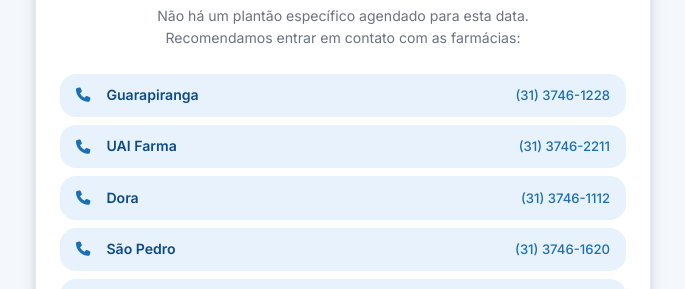
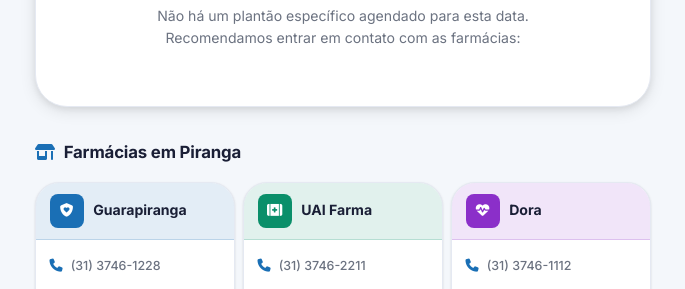
Before and after one commit to igoraujo/plantaofarmacias.com, a plain HTML site: page index.html in a window 1280 px wide. Shown: the part 498-787 px from the top of the page, without its empty margins (297-982 px from the left). Drawn offline with Linux system fonts and the light colour scheme.

Commit message:
refactor: Ajustando metodos javascrit, adicionando formatacao em numero do whatsapp e trocando componente de posicao para melhor visualizacao em tela.

```diff
--- a/index.html
+++ b/index.html
@@ -81,6 +81,17 @@
       </div>
     </section>
 
+    <!-- LISTA DE FARMÁCIAS -->
+    <section class="pharmacies-section" id="pharmacies-section">
+      <h2 class="section-title">
+        <i class="fa-solid fa-store-alt"></i>
+        Farmácias em Piranga
+      </h2>
+      <div class="pharmacies-grid" id="pharmacies-grid">
+        <!-- Injetado via JS -->
+      </div>
+    </section>
+
     <!-- PRÓXIMOS PLANTÕES -->
     <section class="upcoming-section" id="upcoming-section">
       <h2 class="section-title">
@@ -92,16 +103,7 @@
       </div>
     </section>
 
-    <!-- LISTA DE FARMÁCIAS -->
-    <section class="pharmacies-section" id="pharmacies-section">
-      <h2 class="section-title">
-        <i class="fa-solid fa-store-alt"></i>
-        Farmácias em Piranga
-      </h2>
-      <div class="pharmacies-grid" id="pharmacies-grid">
-        <!-- Injetado via JS -->
-      </div>
-    </section>
+
 
   </main>
 
@@ -113,6 +115,7 @@
         Em caso de emergência, ligue para o <a href="tel:192"><strong>SAMU 192</strong></a>
       </p>
       <p class="footer-credits">Plantão de Farmácias · Piranga, MG</p>
+      <p class="footer-credits">Powered by · <a href="https://www.linkedin.com/in/igoraujo/" target="_blank" rel="noopener">Igor Araújo</a></p>
     </div>
   </footer>
 
--- a/js/app.js
+++ b/js/app.js
@@ -126,7 +126,7 @@
 /**
  * Gera HTML do card de "sem plantão"
  */
-function renderNoShiftCard(dateStr) {
+function renderNoShiftCard() {
   const phonesHTML = PHARMACY_DATA.pharmacies.map(p => `
     <a href="tel:${p.phone.replace(/\D/g,'')}" class="no-shift-phone">
       <i class="fa-solid fa-phone"></i>
@@ -145,9 +145,7 @@
         Não há um plantão específico agendado para esta data.<br>
         Recomendamos entrar em contato com as farmácias:
       </p>
-      <div class="no-shift-phones">
-        ${phonesHTML}
-      </div>
+
     </div>
   `;
 }
@@ -220,7 +218,7 @@
           </div>
           <div class="contact-btn-info">
             <span class="contact-btn-label">Enviar mensagem</span>
-            <span class="contact-btn-value">WhatsApp</span>
+            <span class="contact-btn-value">${waNumber}</span>
           </div>
           <i class="fa-solid fa-chevron-right contact-btn-arrow"></i>
         </a>
@@ -295,6 +293,9 @@
     const colors = PHARMACY_COLORS[p.name] || { accent: '#1a6fb5' };
     const phoneClean = p.phone.replace(/\D/g, '');
     const waNumber = p.whatsapp.replace(/\D/g, '');
+    const noCountry = p.whatsapp.replace(/^\+55/, "");
+    const cellNumber = noCountry.replace(/^(\d{2})(\d{5})(\d{4})$/, "($1) $2-$3");
+
     return `
       <article class="pharmacy-mini-card" aria-label="Farmácia ${p.name}">
         <div class="pmc-header" style="--pmc-color: ${colors.accent}">
@@ -308,7 +309,7 @@
             <i class="fa-solid fa-phone"></i> ${p.phone}
           </a>
           <a href="https://wa.me/${waNumber}" target="_blank" rel="noopener" class="pmc-link pmc-link--wa">
-            <i class="fa-brands fa-whatsapp"></i> WhatsApp
+            <i class="fa-brands fa-whatsapp"></i> ${cellNumber}
           </a>
           <a href="${p.addressLink}" target="_blank" rel="noopener" class="pmc-link pmc-link--maps">
             <i class="fa-solid fa-location-dot"></i> Ver no mapa
--- a/js/data.js
+++ b/js/data.js
@@ -18,7 +18,7 @@
     {
       name: "UAI Farma",
       phone: "(31) 3746-2211",
-      whatsapp: "+55319992854730",
+      whatsapp: "+5531992854730",
       address: "R. Benedito Valadares, 58 - Centro, Piranga - MG, 36480-000",
       addressLink: "https://maps.app.goo.gl/bzo1197WZVvzGMPx6",
       site: "https://uaifarma.com.br/",
```
